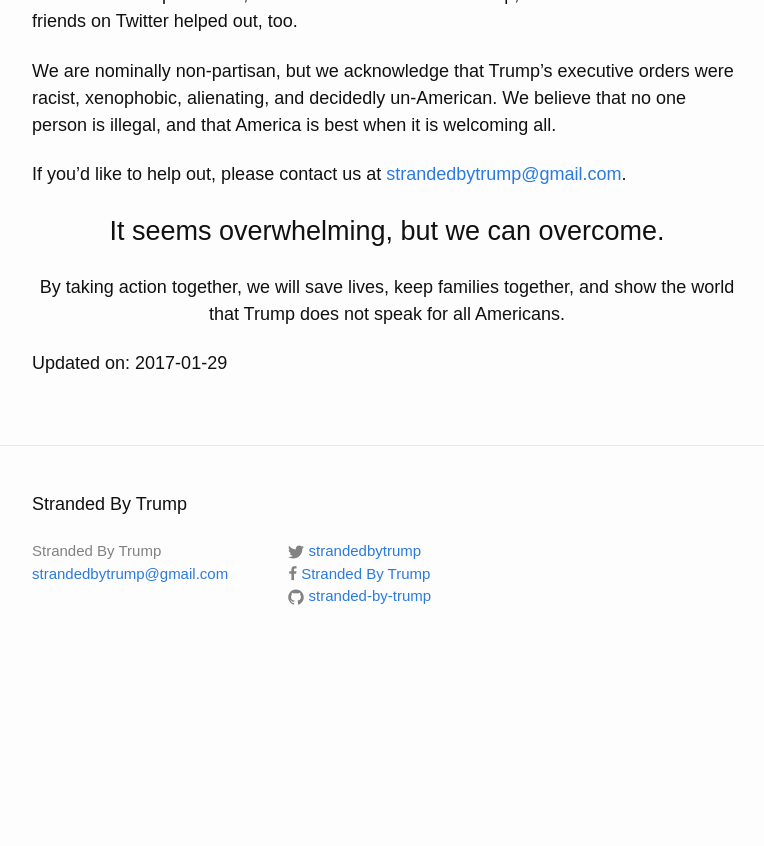
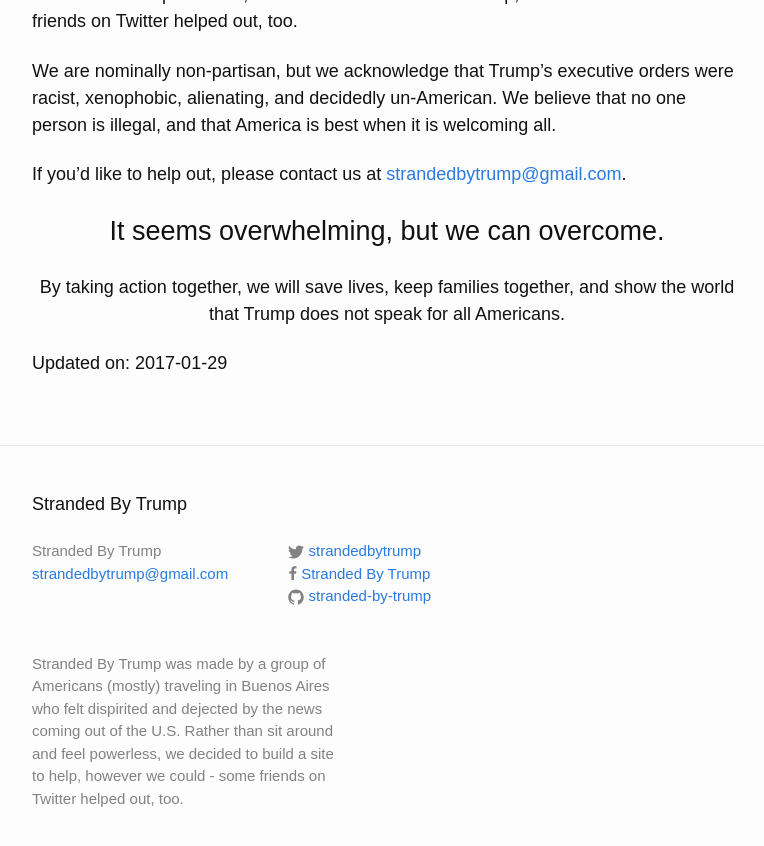
Before and after one commit to RichardLitt/stranded-by-trump, a Jekyll site: the page built from index.md, in a window 1280 px wide and 900 px high, scrolled down 2926 px. Shown: the top 846 px of the window, without its empty margins (253-1017 px from the left). Built offline with Jekyll 4.4.1, drawn with Linux system fonts in a browser that asks for light colours; nearby versions of some CDN libraries; our own code applies the rules of GitHub Pages for plain Markdown files; before the commit the page ends 3669 px from its top, so only the background shows below that.

Commit message:
add description config

```diff
--- a/_config.yml
+++ b/_config.yml
@@ -15,7 +15,8 @@
 # in the templates via {{ site.myvariable }}.
 title: Stranded By Trump
 email: strandedbytrump@gmail.com
-description: > # this means to ignore newlines until "baseurl:"
+description: Stranded By Trump was made by a group of Americans (mostly) traveling in Buenos Aires who felt dispirited and dejected by the news coming out of the U.S. Rather than sit around and feel powerless, we decided to build a site to help, however we could - some friends on Twitter helped out, too.
+
 baseurl: "" # the subpath of your site, e.g. /blog
 url: "https://strandedbytrump.com" # the base hostname & protocol for your site, e.g. http://example.com
 twitter_username: strandedbytrump
```
